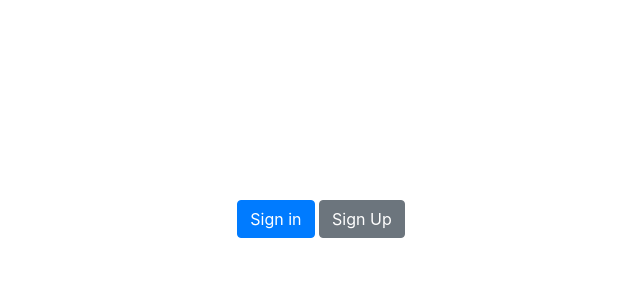
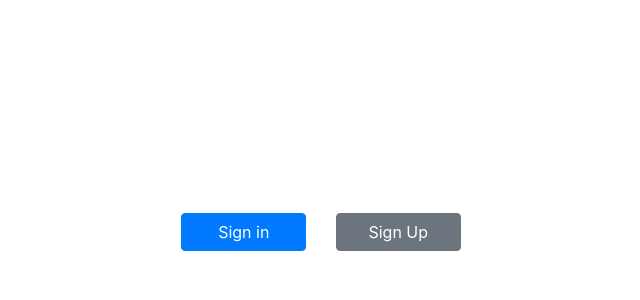
Before and after one commit to M1nj/chatroom, a PHP site: page / in a window 1280 px wide. Shown: the part 312-612 px from the top of the page, without its empty margins (319-959 px from the left). Run offline with PHP 8.4, Linux system fonts and the light colour scheme; some libraries are stand-ins or nearby versions.

Commit message:
CSS update #1
CSS on index only

```diff
--- a/CSS/style.css
+++ b/CSS/style.css
@@ -1,4 +1,8 @@
-div.container-fluid {
+div#home {
     text-align: center;
     margin-top: 40%;
 }
+button{
+margin: 1%;
+width: 10%;
+}
--- a/index.php
+++ b/index.php
@@ -1,6 +1,6 @@
  <?php include("header.php"); ?>
 
-  <div class="container-fluid">
+  <div id="home" class="container-fluid">
       <a href="login.php"><button type="button" class="btn btn-primary" >Sign in</button></a>
       <a href="register.php"><button type="button" class="btn btn-secondary" href="register.php">Sign Up</button></a>
   </div>
```
